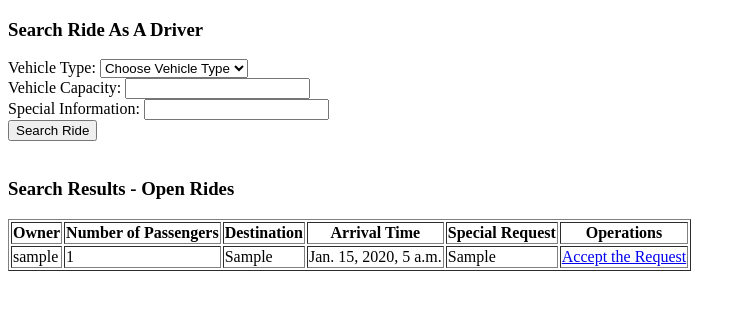
After one commit to kaifeng-yu16/ride_sharing_app, a Django app: template Weber/ride/templates/ride/search_as_driver.html in a window 1280 px wide. The commit adds this page. Shown: the top 310 px of the page, without its empty margins (0-746 px from the left). Run offline with Django 4.2, Linux system fonts and the light colour scheme; the template is opened without the code that fills it: values that come from a table or form of the project are taken from there, others are empty; tables that the repository leaves empty hold one stand-in row (values such as "Sample post"); parts of the project's set-up code (start-up, migrations or seed data) failed here and were passed over.

Commit message:
search_as_driver

```diff
--- /dev/null
+++ b/Weber/ride/templates/ride/search_as_driver.html
@@ -0,0 +1,49 @@
+<!DOCTYPE html>
+<html lang="en">
+<head>
+    <meta charset="UTF-8">
+    <title>Search Ride As A Driver</title>
+</head>
+<body>
+    <h3>Search Ride As A Driver</h3>
+    <form action={% url 'ride:search_as_driver' %} method="post">
+        {% csrf_token %}
+        Vehicle Type:
+        <select name="vehicle_type">
+            <option value="-">Choose Vehicle Type</option>
+            <option value="Comfort">Comfort</option>
+            <option value="Luxury">Luxury</option>
+            <option value="Sports">Sports</option>
+            <option value="SUV">SUV</option>
+        </select><br>
+        Vehicle Capacity: <input type="number" name="max_volume" required><br>
+        Special Information: <input type="text" name="special_info"><br>
+        <input type="submit" value="Search Ride">
+    </form><br>
+
+    <h3>Search Results - Open Rides</h3>
+    <table border="1">
+        <tr>
+            <th>Owner</th>
+            <th>Number of Passengers</th>
+            <th>Destination</th>
+            <th>Arrival Time</th>
+            <th>Special Request</th>
+            <th>Operations</th>
+        </tr>
+        {% for ride in search_results %}
+            <tr>
+                <td>{{ ride.owner }}</td>
+                <td>{{ ride.num_passengers }}</td>
+                <td>{{ ride.destination }}</td>
+                <td>{{ ride.arrival_time }}</td>
+                <td>{{ ride.special_request }}</td>
+                <td>
+                    <a href="ride/home.html">Accept the Request</a>
+                </td>
+            </tr>
+        {% endfor %}
+    </table>
+
+</body>
+</html>
--- a/Weber/ride/urls.py
+++ b/Weber/ride/urls.py
@@ -5,5 +5,6 @@ app_name = 'ride'
 urlpatterns = [
     path('create_ride/', views.create_ride, name='create_ride'),
     path('search_as_sharer/', views.search_as_sharer, name='search_as_sharer'),
+    path('search_as_rider/', views.search_as_rider, name='search_as_rider'),
     path('home/', views.home, name='home'),
 ]
```
Also changed, not shown: Weber/ride/templates/ride/search_as_sharer.html (+9 -9 lines), Weber/ride/views.py (+13 -0 lines).
